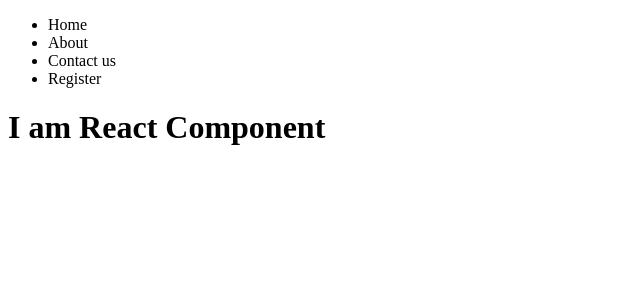
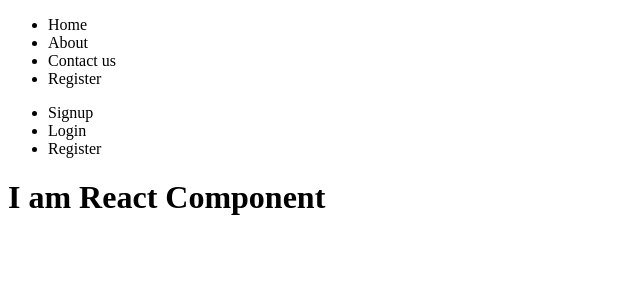
Before and after one commit to aloksingh72/React.js, a React (Create React App) app in the folder myapp/: page / in a window 1280 px wide. Shown: the top 300 px of the page, without its empty margins (0-640 px from the left). Built offline with nearby package versions, Linux system fonts and the light colour scheme.

Commit message:
types of component

```diff
--- a/myapp/src/App.jsx
+++ b/myapp/src/App.jsx
@@ -1,9 +1,11 @@
 
 import Navbar from "./Components/Navbar";
+import NavbarCBC from "./Components/NavbarCBC";
 const App =() =>{
     return (
         <div>
             <Navbar/>
+            <NavbarCBC/>
             <h1>I am React Component</h1>
         </div>
     );
--- a/myapp/src/Components/Navbar.jsx
+++ b/myapp/src/Components/Navbar.jsx
@@ -1,3 +1,9 @@
+
+/*component is of two types
+1.Class Based Component
+2. Function Based Component
+*/
+// It is an function based compoonent
 const Navbar =() =>{
     return (
         <ul>
--- /dev/null
+++ b/myapp/src/Components/NavbarCBC.jsx
@@ -0,0 +1,19 @@
+
+
+// It is a class based component CBC
+import { Component } from "react";
+class NavbarCBC extends Component{
+    render(){
+        return (
+            <nav>
+                <ul>
+                    <li>Signup</li>
+                    <li>Login</li>
+                    <li>Register</li>
+
+                </ul>
+            </nav>
+        );
+    };
+};
+export default NavbarCBC;
```
